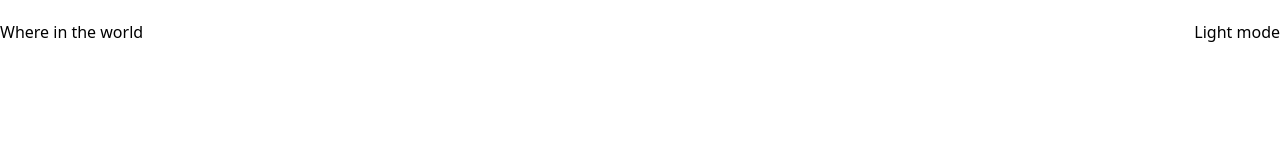
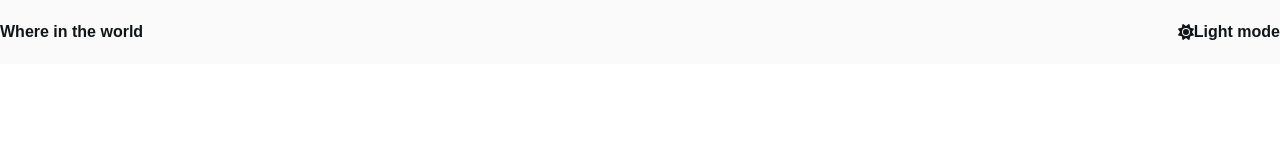
Before and after one commit to douglasyabuki/rest-countries, a Next.js app: page / in a window 1280 px wide. Shown: the top 160 px of the page. Built offline with nearby package versions, Linux system fonts and the light colour scheme.

Commit message:
Commit 8: Bootstrap style config

```diff
--- a/src/components/navbar/Navbar.tsx
+++ b/src/components/navbar/Navbar.tsx
@@ -8,7 +8,7 @@ interface Props {
 
 export default function Navbar({ theme, changeTheme }: Props) {
   return (
-    <div className="flex w-screen h-16 bg-slate-500 dark:bg-black justify-between items-center">
+    <div className="flex w-screen h-16 bg-light-mode-background text-light-mode-text dark:bg-dark-mode-background dark:text-dark-mode-text justify-between items-center">
       <div>
         <h1>Where in the world</h1>
       </div>
--- a/src/components/navbar/theme-switcher/ThemeSwitcher.tsx
+++ b/src/components/navbar/theme-switcher/ThemeSwitcher.tsx
@@ -1,19 +1,25 @@
+// Icons
+import { FontAwesomeIcon } from "@fortawesome/react-fontawesome";
+import { faMoon, faSun } from "@fortawesome/free-solid-svg-icons";
+
 // Props destructuring
 interface Props {
   theme: string;
   changeTheme: React.MouseEventHandler
 }
 
+// Theme switcher main function
 export default function ThemeSwitcher ({theme, changeTheme}: Props) {
 
   // Conditional styling to avoid nested ternary operations
-  let changeButton = theme === "dark" ? "" : "";
+  let currentContent = theme === "dark" ? "Dark mode" : "Light mode";
+  let currentIcon = theme === "dark" ? faMoon : faSun;
 
-  let buttonContent = theme === "dark" ? "Dark mode" : "Light mode";
-
+  // Returns the button to switch theme between dark and light to Navbar.tsx
   return (
-    <div>
-      <button onClick={changeTheme}>{buttonContent}</button>
+    <div className="flex items-center justify-center" role={"button"} onClick={changeTheme}>
+      <FontAwesomeIcon icon={currentIcon}></FontAwesomeIcon>
+      <h2>{currentContent}</h2>
     </div>
   );
 }
--- a/src/pages/_app.tsx
+++ b/src/pages/_app.tsx
@@ -1,5 +1,9 @@
 import '@/styles/globals.css'
 import type { AppProps } from 'next/app'
+import { Nunito_Sans } from '@next/font/google'
+import "@fortawesome/fontawesome-svg-core/styles.css";
+import { config } from "@fortawesome/fontawesome-svg-core";
+config.autoAddCss = false;
 
 export default function App({ Component, pageProps }: AppProps) {
   return <Component {...pageProps} />
--- a/src/pages/index.tsx
+++ b/src/pages/index.tsx
@@ -33,7 +33,6 @@ export default function Home() {
       </Head>
       <main className="min-h-screen min-w-screen darkMode">
         <Navbar theme={theme} changeTheme={handleThemeSwitch}></Navbar>
-
       </main>
     </>
   )
--- a/src/styles/globals.css
+++ b/src/styles/globals.css
@@ -4,6 +4,7 @@
 
 * {
   box-sizing: border-box;
+  font-family: 'Nunito Sans', sans-serif;
   padding: 0;
   margin: 0;
 }
@@ -13,3 +14,15 @@ body {
   max-width: 100vw;
   overflow-x: hidden;
 }
+
+h1 {
+  font-weight: 800;
+}
+
+h2 {
+  font-weight: 600;
+}
+
+h3, h4, h5, h6, p {
+  font-weight: 300;
+}
```
